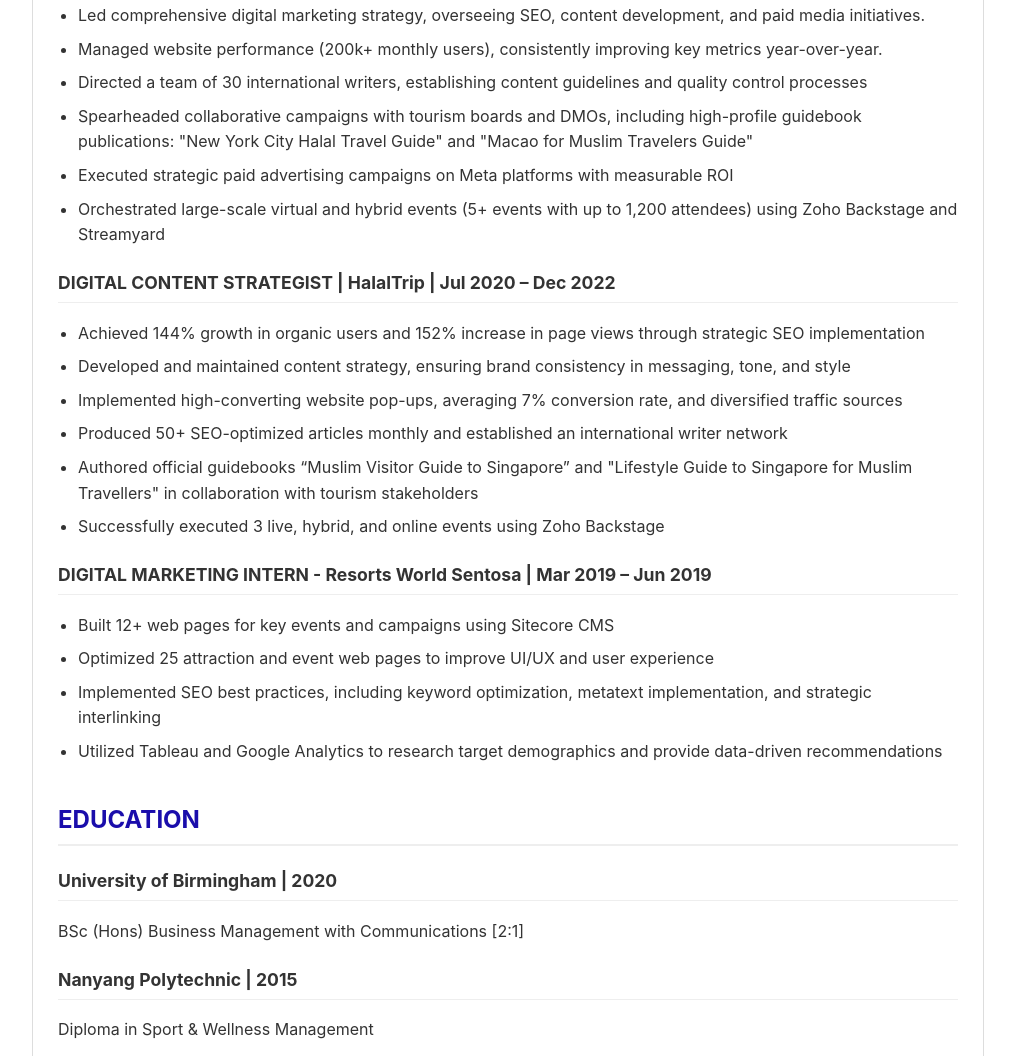
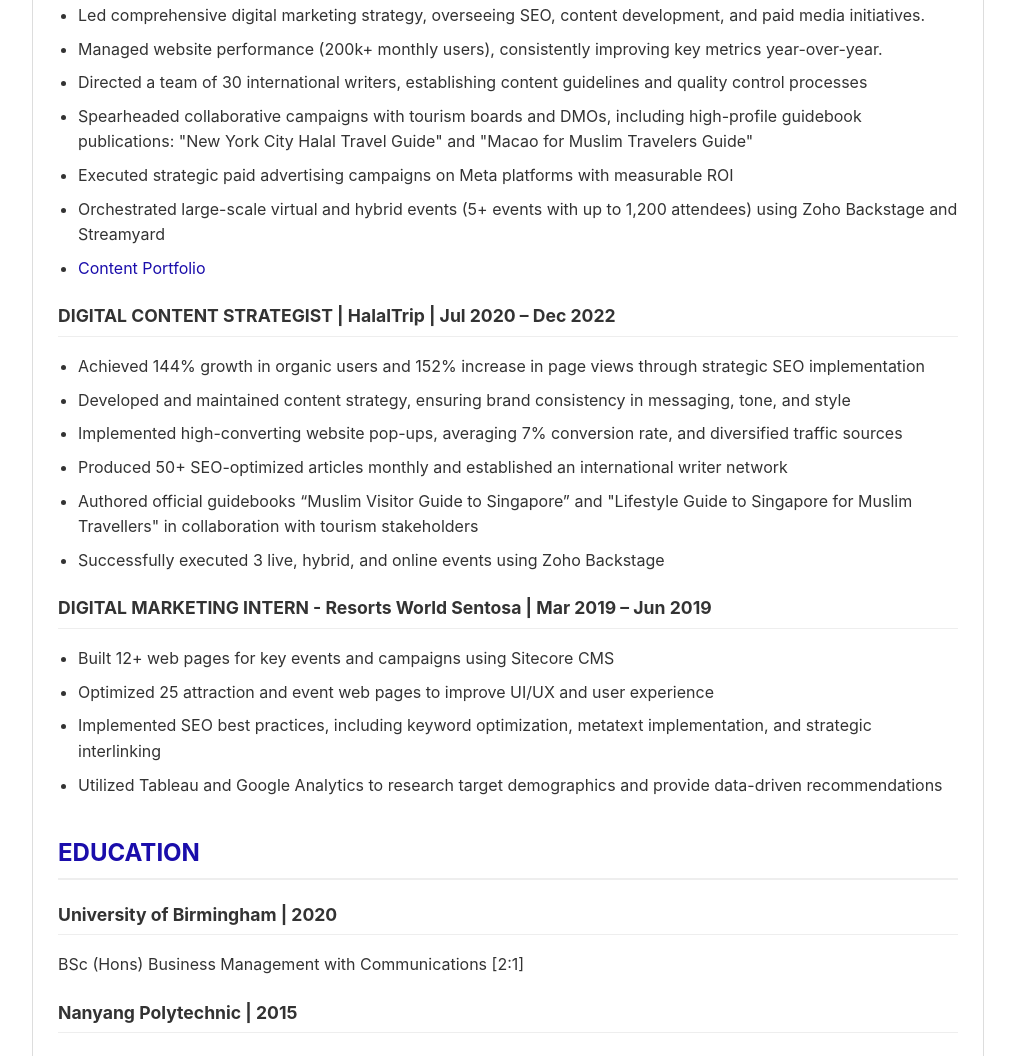
Before and after one commit to ridhwan-abu-bakar/resume, a plain HTML site: page index.html in a window 1280 px wide. Shown: the part 1692-2748 px from the top of the page, without its empty margins (132-1147 px from the left). Drawn offline with Linux system fonts and the light colour scheme.

```diff
--- a/index.html
+++ b/index.html
@@ -102,6 +102,7 @@
         <li>Spearheaded collaborative campaigns with tourism boards and DMOs, including high-profile guidebook publications: "New York City Halal Travel Guide" and "Macao for Muslim Travelers Guide"</li>
         <li>Executed strategic paid advertising campaigns on Meta platforms with measurable ROI</li>
         <li>Orchestrated large-scale virtual and hybrid events (5+ events with up to 1,200 attendees) using Zoho Backstage and Streamyard</li>
+        <li><a href="https://sites.google.com/view/muhammad-ridhwan/home" target="_blank">Content Portfolio</a></li>
     </ul>
 
     <h3>DIGITAL CONTENT STRATEGIST | HalalTrip | Jul 2020 – Dec 2022</h3>
```
